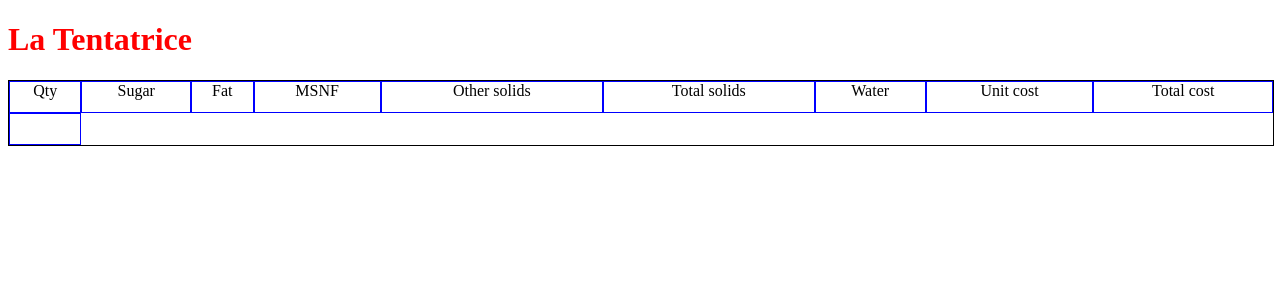
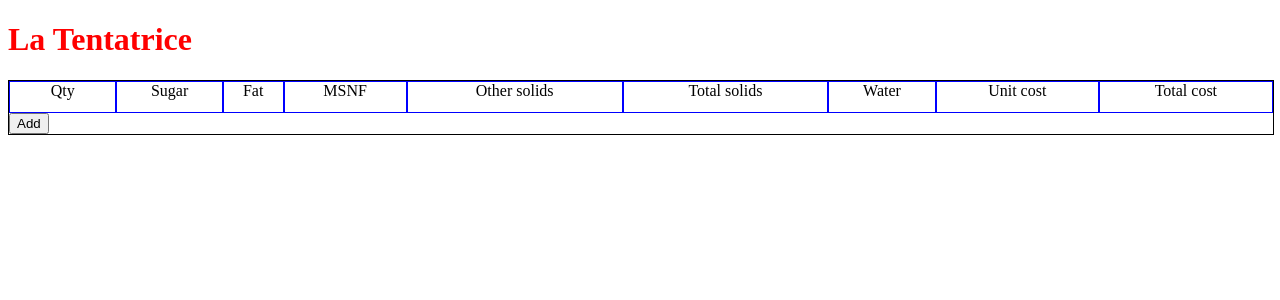
Before and after one commit to mxmeunier/la-tantatrice, a Vue app: page / in a window 1280 px wide. Shown: the top 300 px of the page. Built offline with nearby package versions, Linux system fonts and the light colour scheme.

Commit message:
grid: add row addition

```diff
--- a/src/components/Grid.vue
+++ b/src/components/Grid.vue
@@ -1,7 +1,8 @@
 <template>
 	<div id="grid">
 		<grid-header :header="header"></grid-header>
-		<grid-row :size="rowSize"></grid-row>
+		<grid-row :size="rowSize" v-for="(row, index) in rows" :key="index"></grid-row>
+		<button @click="add">Add</button>
 	</div>
 </template>
 
@@ -10,6 +11,11 @@
 	import GridRow from './GridRow.vue'
 
 	export default {
+		data () {
+			return {
+				rows: []
+			}
+		},
 		props: {
 			header: {
 				type: Array,
@@ -24,6 +30,14 @@
 			rowSize: function() {
 				return this.header.length;
 			}
+		},
+		methods: {
+			add: function() {
+				this.rows.push({});
+			},
+			remove: function(index) {
+				this.rows.splice(index, 1);
+			}
 		}
 	};
 </script>
--- a/src/components/GridRow.vue
+++ b/src/components/GridRow.vue
@@ -1,6 +1,6 @@
 <template>
 	<div class="grid-row">
-		<grid-cell :v-for="size"></grid-cell>
+		<grid-cell v-for="index in size" :key="index"></grid-cell>
 	</div>
 </template>
 
```
